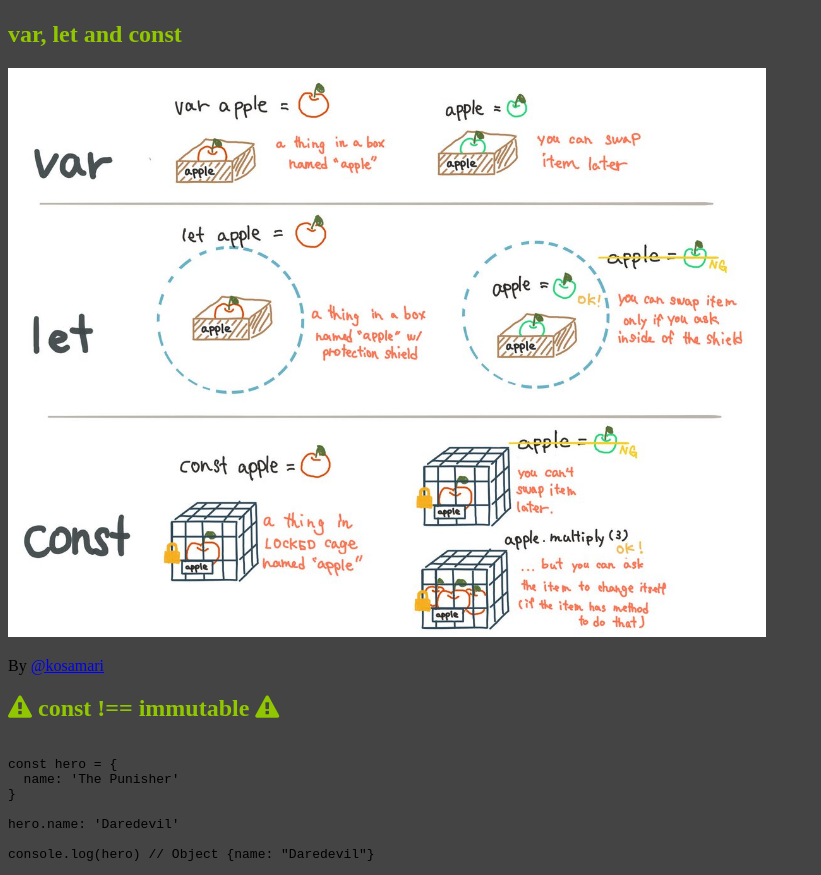
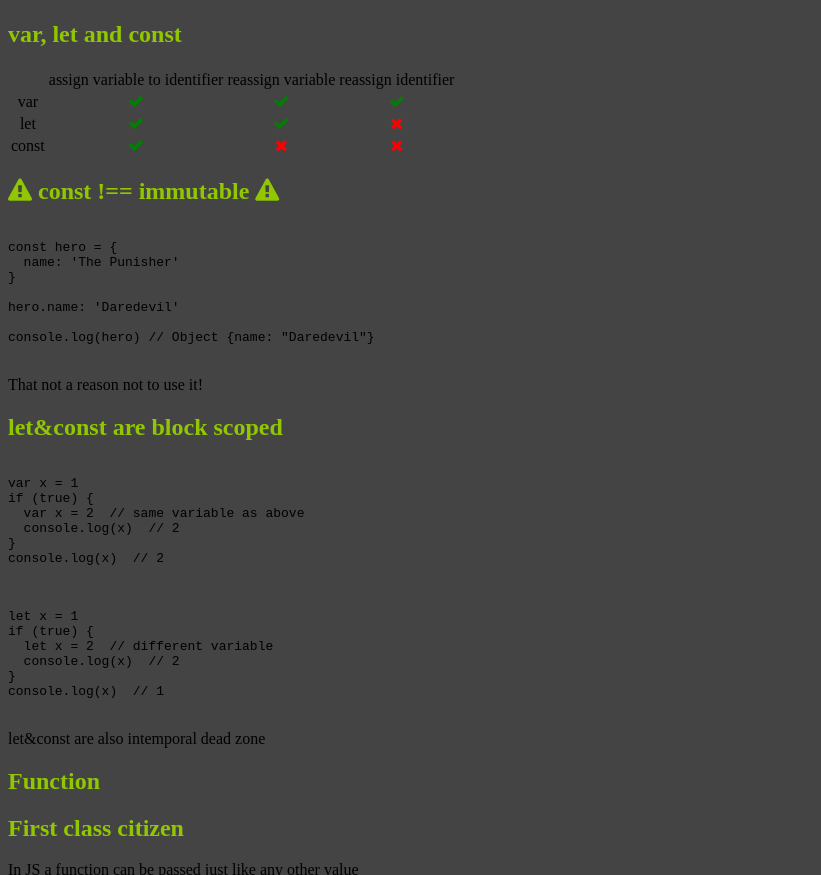
Before and after one commit to maxpou-slides/js-today-2017, a plain HTML site: page index.html in a window 1280 px wide. Shown: the part 2410-3285 px from the top of the page, without its empty margins (0-821 px from the left). Drawn offline with Linux system fonts and the light colour scheme.

Commit message:
improve var let const

```diff
--- a/css/custom.css
+++ b/css/custom.css
@@ -75,3 +75,15 @@ h2.top-2 {
 h2.top-3  {
   margin-top: 20%;
 }
+
+i.fa.fa-check.green {
+  color: green;
+}
+
+i.fa.fa-times.red {
+  color: red;
+}
+
+td {
+  text-align: center !important;
+}
--- a/index.html
+++ b/index.html
@@ -111,8 +111,20 @@ document.getElementsByTagName( 'head' )[0].appendChild( link );
     </section>
     <section>
       <h2>var, let and const</h2>
-      <img src="img/varletconst.jpg" style="width: 60%;border: none;">
-      <p>By <a href="https://twitter.com/kosamari">@kosamari</a></p>
+      <table>
+        <tr>
+          <td></td><td>assign variable to identifier</td><td>reassign variable</td><td>reassign identifier</td>
+        </tr>
+        <tr>
+          <td>var</td><td> <i class="fa fa-check green" aria-hidden="true"></i> </td><td> <i class="fa fa-check green" aria-hidden="true"></i> </td><td> <i class="fa fa-check green" aria-hidden="true"></i> </td>
+        </tr>
+        <tr>
+          <td>let</td><td> <i class="fa fa-check green" aria-hidden="true"></i> </td><td> <i class="fa fa-check green" aria-hidden="true"></i> </td><td> <i class="fa fa-times red" aria-hidden="true"></i> </td>
+        </tr>
+        <tr>
+          <td>const</td><td> <i class="fa fa-check green" aria-hidden="true"></i> </td><td> <i class="fa fa-times red" aria-hidden="true"></i> </td><td> <i class="fa fa-times red" aria-hidden="true"></i> </td>
+        </tr>
+      </table>
     </section>
     <section>
       <h2><i class="fa fa-exclamation-triangle" aria-hidden="true"></i> const !== immutable <i class="fa fa-exclamation-triangle" aria-hidden="true"></i></h2>
```
Also changed, not shown: img/varletconst.jpg (deleted).
